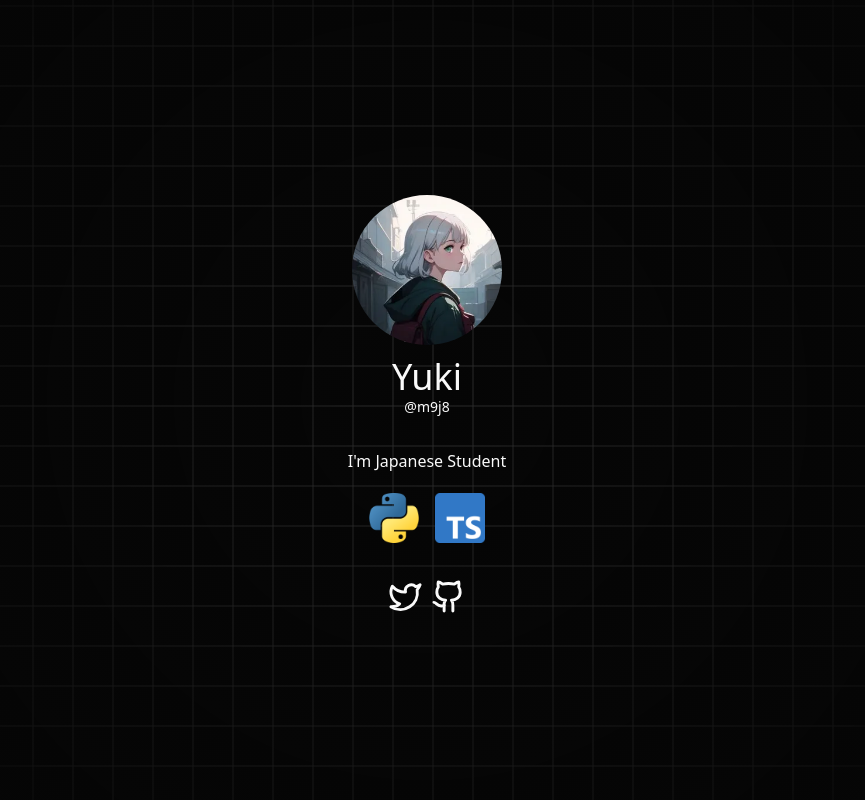
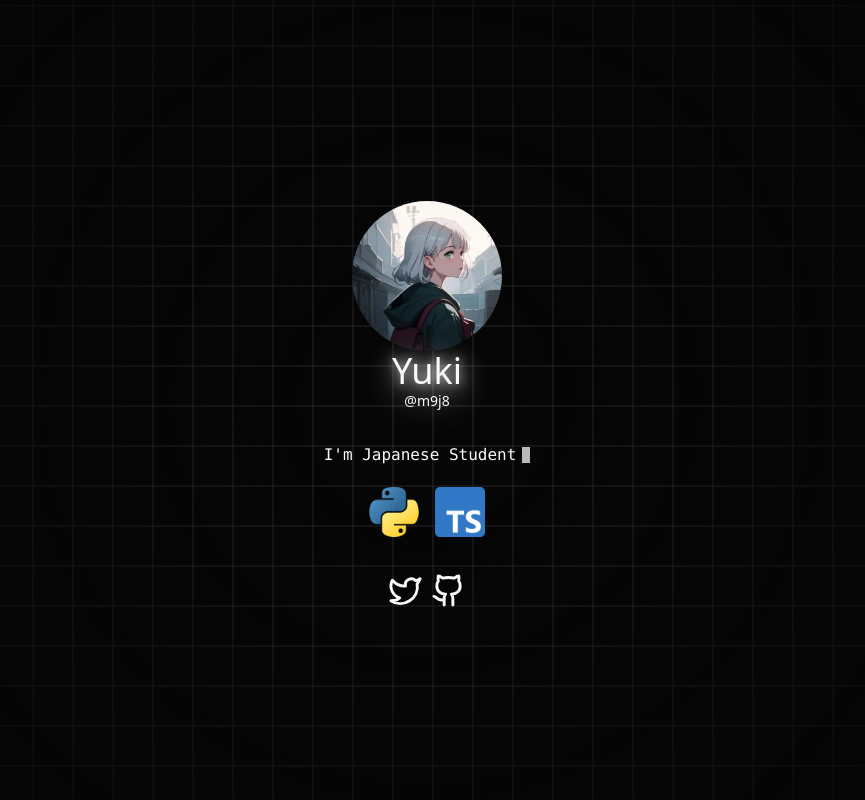
Before and after one commit to yuk228/bio, a Next.js app: page / in a window 1280 px wide. Shown: the whole page, without its empty margins (213-1078 px from the left). Built offline with nearby package versions, Linux system fonts and the light colour scheme.

Commit message:
Improve UI

```diff
--- a/app/globals.css
+++ b/app/globals.css
@@ -123,3 +123,9 @@
     @apply bg-background text-foreground;
   }
 }
+
+::-webkit-scrollbar {
+  display: none;
+  -ms-overflow-style: none;
+  scrollbar-width: none;
+}
--- a/app/page.tsx
+++ b/app/page.tsx
@@ -3,6 +3,8 @@ import { Squares } from "@/components/ui/squares-background"
 
 import Image from "next/image";
 import Link from "next/link";
+import Typing from "@/components/ui/typing";
+import GlowText from "@/components/glow-text";
 
 export default function Home() {
   return (
@@ -21,11 +23,11 @@ export default function Home() {
         <div className="container w-[780px] h-[500px]  rounded-3xl flex flex-col items-center justify-center">
           <Image src="/icon.webp" alt="icon" width={150} height={150} className="mx-auto mt-10 rounded-full"/>
           <div className="text-center">
-            <h1 className="text-4xl pt-3 ">Yuki</h1>
+            <GlowText className="text-4xl pt-3 ">Yuki</GlowText>
             <p className="text-sm">@m9j8</p>
           </div>
           <div className="py-8 flex flex-col items-center">
-            <p>I&apos;m Japanese Student</p>
+            <Typing>I&apos;m Japanese Student</Typing>
             <div className="flex space-x-4 py-5">
               <Image src="/py.webp" alt="py-logo" width={50} height={50}/>
               <Image src="/ts.webp" alt="ts-logo" width={50} height={50}/>
--- /dev/null
+++ b/components/glow-text.tsx
@@ -0,0 +1,31 @@
+"use client";
+import React, { CSSProperties, FC } from "react";
+
+interface GlowTextProps {
+  children: React.ReactNode;
+  className?: string;
+  style?: CSSProperties;
+}
+
+const GlowText: FC<GlowTextProps> = (
+  { children, className = "", style = {} },
+) => {
+  return (
+    <span
+      className={`filter select-none font-medium ${className}`}
+      style={{
+        ...style,
+        filter:
+          `drop-shadow(0 0 calc((var(--active, 100) / 100) * 5px) hsl(0 0% 100% / 0.6))
+                 drop-shadow(0 0 calc((var(--active, 100) / 100) * 10px) hsl(0 0% 100% / 0.4))
+                 drop-shadow(0 calc((var(--active, 100) / 100) * 6px) calc((var(--active, 100) / 100) * 15px) hsl(0 0% 100% / 0.3))
+                 drop-shadow(0 calc((var(--active, 100) / 100) * 8px) calc((var(--active, 100) / 100) * 20px) hsl(0 0% 100% / 0.2))
+                 drop-shadow(0 calc((var(--active, 100) / 100) * 10px) calc((var(--active, 100) / 100) * 30px) hsl(0 0% 100% / 0.1))`,
+      }}
+    >
+      {children}
+    </span>
+  );
+};
+
+export default GlowText;
--- /dev/null
+++ b/components/ui/typing.tsx
@@ -0,0 +1,54 @@
+"use client";
+import React, { useEffect, useState } from "react";
+
+interface TypingProps {
+  children: React.ReactNode;
+  speed?: number;
+  delay?: number;
+  className?: string;
+}
+
+const Typing: React.FC<TypingProps> = ({
+  children,
+  speed = 100,
+  delay = 0,
+  className,
+}) => {
+  const [displayedText, setDisplayedText] = useState<string>("");
+  const [isDelayed, setIsDelayed] = useState<boolean>(true);
+
+  const fixedText = typeof children === "string"
+    ? children
+    : React.Children.toArray(children).join("");
+
+  useEffect(() => {
+    const delayTimeout = setTimeout(() => {
+      setIsDelayed(false);
+    }, delay * 1000);
+
+    return () => clearTimeout(delayTimeout);
+  }, [delay]);
+
+  // Typing effect
+  useEffect(() => {
+    if (isDelayed) return;
+
+    if (displayedText.length < fixedText.length) {
+      const typingTimeout = setTimeout(() => {
+        setDisplayedText((prev) => prev + fixedText[displayedText.length]);
+      }, speed);
+
+      return () => clearTimeout(typingTimeout);
+    }
+  }, [fixedText, displayedText, isDelayed, speed]);
+
+  return (
+    <div className="flex">
+      <pre className={className}>{displayedText}</pre>
+      <div className="ml-1.5 my-auto relative w-2 h-4 bg-zinc-50 animate-pulse">
+      </div>
+    </div>
+  );
+};
+
+export default Typing;
```
